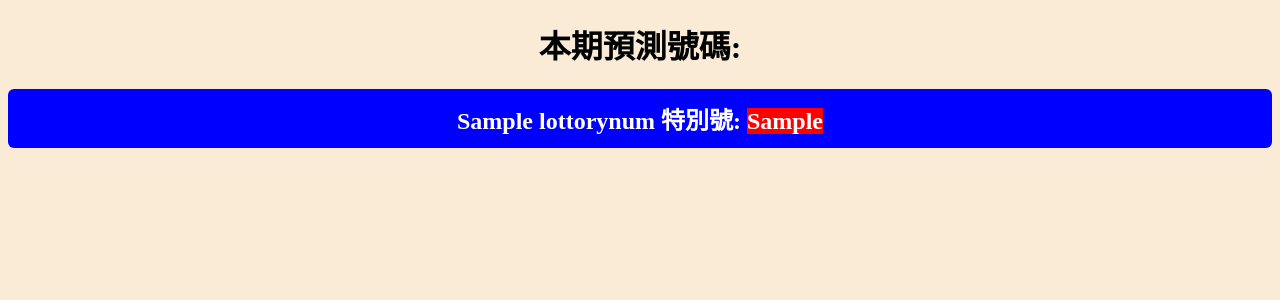
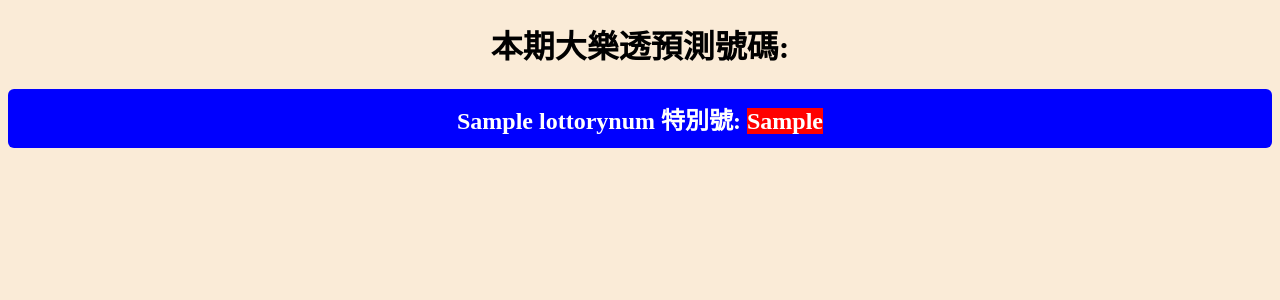
Before and after one commit to Bluedon890/linebot, a Python web app: template templates/lottory.html in a window 1280 px wide. Shown: the top 300 px of the page. Run offline with Jinja, Linux system fonts and the light colour scheme; the template is opened without the code that fills it: most values are stand-ins (such as "Sample title", 1, 10 or a date in 2020).

Commit message:
修改lottory

```diff
--- a/templates/lottory.html
+++ b/templates/lottory.html
@@ -26,12 +26,15 @@
 </style>
 
 <body>
-    <h1>本期預測號碼:</h1>
+    <h1>本期大樂透預測號碼:</h1>
     <h2>{{lottorynum}} 特別號:
         <span class="x">
             {{x}}
         </span>
     </h2>
+    <buttononclick></buttononclick>
+
+    </button>
 </body>
 
 </html>
```
